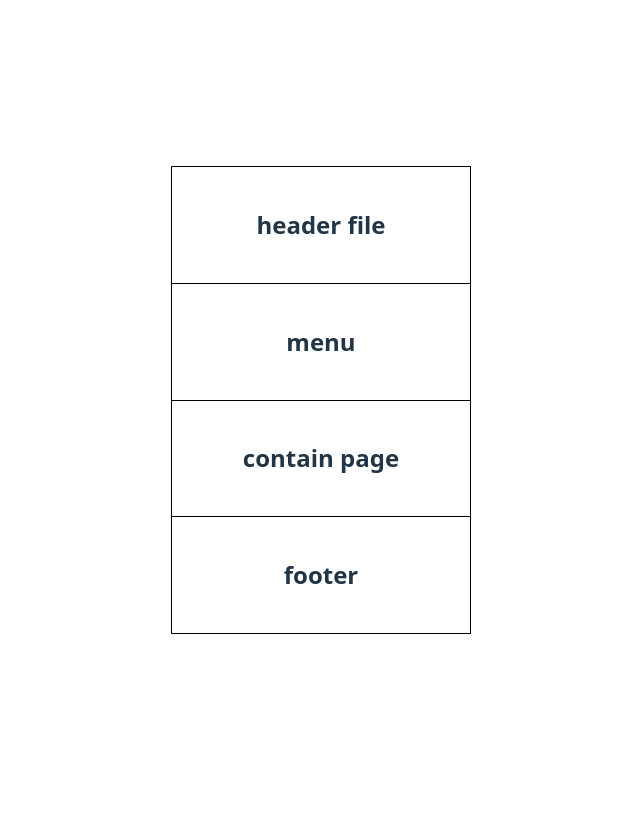
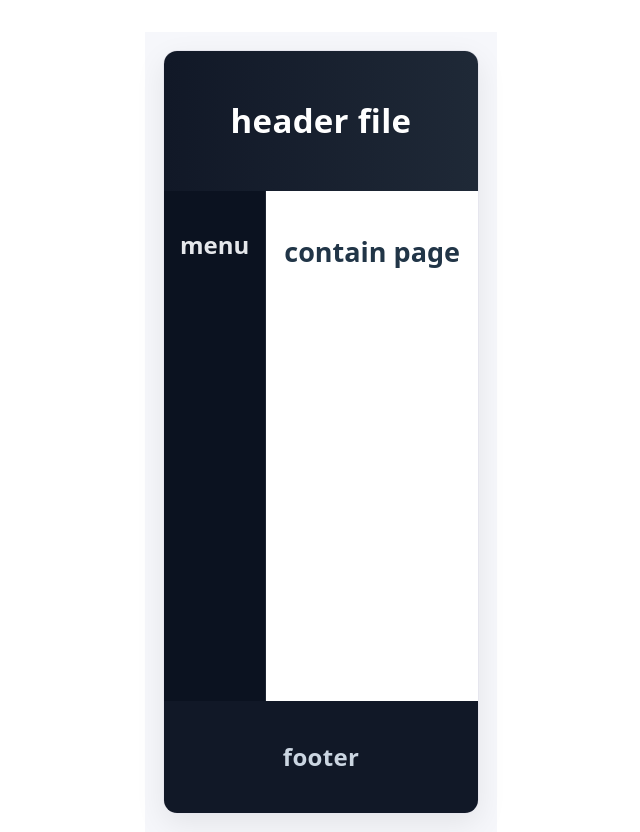
Before and after one commit to MoSamir-05/FSWD, a React (Vite) app in the folder Node_js/vite-project/: page / in a window 1280 px wide. Shown: the whole page, without its empty margins (319-959 px from the left). Before the commit the page ends 800 px from the top, so only its background shows below. Built offline with nearby package versions, Linux system fonts and the light colour scheme.

Commit message:
13-02-26

```diff
--- /dev/null
+++ b/Node_js/vite-project/src/home.jsx
@@ -0,0 +1,39 @@
+import { StrictMode } from 'react'
+import { createRoot } from 'react-dom/client'
+import Contain from './contain.jsx'
+import Footer from './footer.jsx'
+import Header from './header.jsx'
+import Menu from './menu.jsx'
+import './main.css'
+function Home() {
+  return (
+    <div className="app">
+      <table className="layout">
+        <tbody>
+          <tr>
+            <td colSpan="2" className="headerCell">
+              <Header />
+            </td>
+          </tr>
+
+          <tr className="mainRow">
+            <td className="menuCell">
+              <Menu />
+            </td>
+            <td className="contentCell">
+              <Contain />
+            </td>
+          </tr>
+
+          <tr>
+            <td colSpan="2" className="footerCell">
+              <Footer />
+            </td>
+          </tr>
+        </tbody>
+      </table>
+    </div>
+  );
+}
+
+export default Home
--- a/Node_js/vite-project/src/main.css
+++ b/Node_js/vite-project/src/main.css
@@ -1,18 +1,88 @@
-table {
-  border-collapse: collapse;
-  width: 300px;
-  margin: auto;
+
+* { box-sizing: border-box; }
+html, body { height: 100%; margin: 0; }
+#root { height: 100%; }
+
+.app{
+  min-height: 100vh;
+  background: #f6f7fb;
+  padding: 18px;
 }
 
-td {
-  padding: 20px;
-  text-align: center;
+.layout{
+  width: 100%;
+  height: calc(100vh - 36px);
+  border-collapse: separate;
+  border-spacing: 0;
+  background: #fff;
+  border: 1px solid #e6e6ee;
+  border-radius: 14px;
+  overflow: hidden;
+  box-shadow: 0 10px 30px rgba(0,0,0,0.08);
 }
 
+.headerCell, .footerCell{
+  padding: 18px 22px;
+  text-align: center;
+  font-weight: 700;
+  letter-spacing: 0.3px;
+}
 
-table, tr, td {
-  border: 1px solid black;
+.headerCell{
+  background: linear-gradient(90deg, #111827, #1f2937);
+  color: #fff;
+  font-size: 22px;
 }
-tr:hover{
-    background-color: cyan;
+
+.footerCell{
+  background: #111827;
+  color: #cbd5e1;
+  font-size: 16px;
 }
+
+.mainRow{
+  height: 100%;
+}
+
+.menuCell{
+  width: 60px;
+  vertical-align: top;
+  padding: 16px;
+  background: #0b1220;
+  color: #e5e7eb;
+  border-right: 1px solid rgba(255,255,255,0.08);
+}
+
+.contentCell{
+  vertical-align: top;
+  padding: 18px;
+  background: #ffffff;
+}
+
+.menuCell h1, .contentCell h1, .headerCell h1, .footerCell h1{
+  margin: 0;
+  font-family: system-ui, Arial, sans-serif;
+}
+
+.menuCell h1{
+  font-size: 18px;
+  text-transform: uppercase;
+  opacity: 0.95;
+}
+
+.contentCell{
+  font-size: 18px;
+}
+
+.menuCell a{
+  color: #e5e7eb;
+  text-decoration: none;
+  display: block;
+  padding: 10px 12px;
+  border-radius: 10px;
+  margin-bottom: 8px;
+  background: rgba(255,255,255,0.06);
+}
+.menuCell a:hover{
+  background: rgba(255,255,255,0.12);
+}
--- a/Node_js/vite-project/src/main.jsx
+++ b/Node_js/vite-project/src/main.jsx
@@ -3,28 +3,19 @@ import { createRoot } from 'react-dom/client'
 import './index.css'
 import App from './App.jsx'
 import Mycomp from './mycomp.jsx'
+import Home from './home.jsx'
 import Contain from './contain.jsx'
 import Footer from './footer.jsx'
 import Header from './header.jsx'
 import Menu from './menu.jsx'
 import './main.css'
+
+
+
 createRoot(document.getElementById('root')).render(
   <StrictMode>
     {/* <App /> */}
     {/* <Mycomp/> */}
-    <>
-      <table>
-        <tbody>
-          <tr><td><Header /></td></tr>
-          <tr><td><Menu /></td></tr>
-          <tr><td><Contain /></td></tr>
-          <tr><td><Footer /></td></tr>
-        </tbody>
-      </table>
-    </>
-
-
-
-
+    <Home />
   </StrictMode>,
 )
```
Also changed, not shown: Node_js/vite-project/src/Class_comp.jsx (added, +15 -0 lines).
